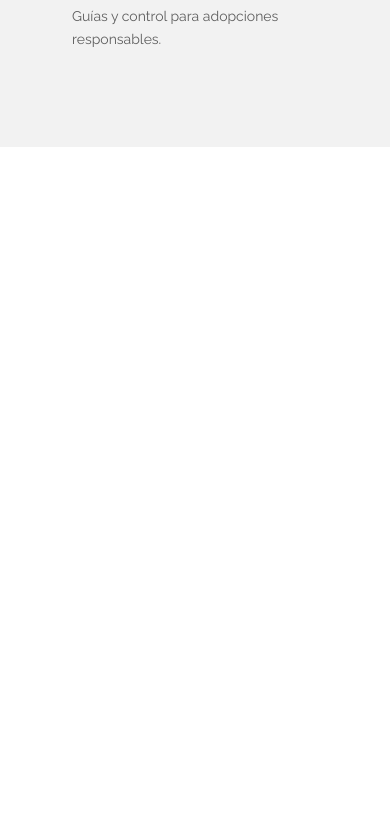
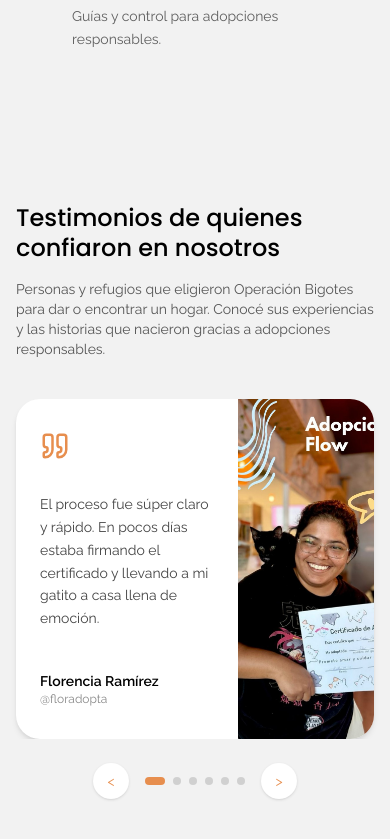
Before and after one commit to almendrasmaria/operacionbigotes, a React (Vite) app in the folder frontend/: page / in a window 390 px wide. Shown: the part 1726-2565 px from the top of the page. Before the commit the page ends 1873 px from the top, so only its background shows below. Built offline with nearby package versions, Linux system fonts and the light colour scheme.

Commit message:
add TestimonialsSection + responsive carousel

```diff
--- a/frontend/src/pages/HomePage.jsx
+++ b/frontend/src/pages/HomePage.jsx
@@ -1,6 +1,7 @@
 import Navbar from "../components/Navbar";
 import Hero from "../sections/home/Hero";
 import FeaturesSection from "../sections/home/FeaturesSection";
+import TestimonialsSection from "../sections/home/TestimonialsSection";
 
 const HomePage = () => {
   return (
@@ -9,6 +10,7 @@
       <main className="w-full bg-[#F2F2F2]">
         <Hero />
         <FeaturesSection />
+        <TestimonialsSection />
       </main>
     </>
   );
--- /dev/null
+++ b/frontend/src/sections/home/TestimonialsSection.jsx
@@ -0,0 +1,170 @@
+import { useEffect, useMemo, useRef, useState } from "react";
+import TestimonialCard from "../../components/TestimonialCard";
+
+const testimonials = [
+  {
+    id: 1,
+    name: "Florencia Ramírez",
+    handle: "@floradopta",
+    text:
+      "El proceso fue súper claro y rápido. En pocos días estaba firmando el certificado y llevando a mi gatito a casa llena de emoción.",
+    imageSrc: "/images/testimonials/1.jpg",
+  },
+  {
+    id: 2,
+    name: "Micaela Torres",
+    handle: "@micatorres",
+    text:
+      "Adoptar fue facilísimo. Completé la solicitud, me contactaron enseguida y terminé con mi certificado en mano y un nuevo amigo felino.",
+    imageSrc: "/images/testimonials/1.jpg",
+  },
+  {
+    id: 3,
+    name: "Julián Medina",
+    handle: "@julianmedina",
+    text:
+      "Conocer su historia y seguir los pasos me dio mucha seguridad. Firmar el certificado fue el momento más lindo de toda la adopción.",
+    imageSrc: "/images/testimonials/1.jpg",
+  },
+  {
+    id: 4,
+    name: "Natalia Duarte",
+    handle: "@natiduart3",
+    text:
+      "El refugio respondió todo al instante. El día de la adopción, recibir el certificado fue pura alegría y emoción.",
+    imageSrc: "/images/testimonials/1.jpg",
+  },
+  {
+    id: 5,
+    name: "Tomás Villalba",
+    handle: "@tomi.villalba",
+    text:
+      "Encontré a mi gata ideal y todo fluyó sin estrés. El certificado es ahora un recuerdo hermoso de ese día.",
+    imageSrc: "/images/testimonials/1.jpg",
+  },
+  {
+    id: 6,
+    name: "Camila Soto",
+    handle: "@cami.soto",
+    text:
+      "Me guiaron en cada paso con claridad. Terminé firmando el certificado feliz de darle un hogar a mi nuevo compañero.",
+    imageSrc: "/images/testimonials/1.jpg",
+  },
+];
+
+const TestimonialsSection = () => {
+  const trackRef = useRef(null);
+  const [perPage, setPerPage] = useState(3);
+
+  useEffect(() => {
+    const calcPerPage = () => {
+      const w = window.innerWidth;
+      setPerPage(w < 768 ? 1 : w < 1024 ? 2 : 3);
+    };
+    calcPerPage();
+    window.addEventListener("resize", calcPerPage);
+    return () => window.removeEventListener("resize", calcPerPage);
+  }, []);
+
+  const pages = useMemo(() => {
+    const result = [];
+    for (let i = 0; i < testimonials.length; i += perPage)
+      result.push(testimonials.slice(i, i + perPage));
+    return result;
+  }, [perPage]);
+
+  const totalPages = pages.length;
+  const [page, setPage] = useState(0);
+
+  useEffect(() => {
+    if (!trackRef.current) return;
+    trackRef.current.scrollTo({ left: 0 });
+    setPage(0);
+  }, [perPage]);
+
+  const goToPage = (newPage) => {
+    if (!trackRef.current || totalPages === 0) return;
+    const normalized =
+      ((newPage % totalPages) + totalPages) % totalPages;
+    const containerWidth = trackRef.current.offsetWidth;
+    trackRef.current.scrollTo({
+      left: normalized * containerWidth,
+      behavior: "smooth",
+    });
+    setPage(normalized);
+  };
+
+  return (
+    <section className="w-full bg-[#F2F2F2] py-12 sm:py-16 lg:py-20">
+      <div className="max-w-4xl mx-auto px-4 sm:px-6 lg:px-8">
+        <h2 className="mt-2 font-poppins text-2xl sm:text-3xl md:text-4xl lg:text-5xl font-medium leading-tight">
+          Testimonios de quienes confiaron en nosotros
+        </h2>
+        <p className="mt-4 text-sm sm:text-base md:text-lg text-[#555]">
+          Personas y refugios que eligieron Operación Bigotes para dar o
+          encontrar un hogar. Conocé sus experiencias y las historias que
+          nacieron gracias a adopciones responsables.
+        </p>
+      </div>
+
+      <div className="mt-10 w-screen -mx-[calc(50vw-50%)]">
+        <div
+          ref={trackRef}
+          className="flex overflow-hidden scroll-smooth"
+          role="region"
+          aria-roledescription="carousel"
+        >
+          {pages.map((pageItems, pageIndex) => (
+            <div
+              key={pageIndex}
+              className="shrink-0 grow-0 basis-full px-4 sm:px-6 lg:px-8"
+            >
+              <div className="flex gap-6">
+                {pageItems.map((item) => (
+                  <div key={item.id} className="flex-1">
+                    <TestimonialCard
+                      name={item.name}
+                      handle={item.handle}
+                      text={item.text}
+                      imageSrc={item.imageSrc}
+                    />
+                  </div>
+                ))}
+              </div>
+            </div>
+          ))}
+        </div>
+
+        <div className="mt-6 flex items-center justify-center gap-4">
+          <button
+            onClick={() => goToPage(page - 1)}
+            className="flex h-9 w-9 items-center justify-center rounded-full bg-white shadow-sm text-[#E78E4E] text-sm"
+          >
+            &#60;
+          </button>
+
+          <div className="flex items-center gap-2">
+            {pages.map((_, index) => (
+              <button
+                key={index}
+                onClick={() => goToPage(index)}
+                className={`h-2 rounded-full transition-all duration-200 ${
+                  index === page ? "w-5 bg-[#E78E4E]" : "w-2 bg-[#D0D0D0]"
+                }`}
+              />
+            ))}
+          </div>
+
+          <button
+            onClick={() => goToPage(page + 1)}
+            className="flex h-9 w-9 items-center justify-center rounded-full bg-white shadow-sm text-[#E78E4E] text-sm"
+          >
+            &#62;
+          </button>
+        </div>
+      </div>
+    </section>
+  );
+};
+
+export default TestimonialsSection;
```
Also changed, not shown: frontend/public/images/testimonials/1.jpg (added).
